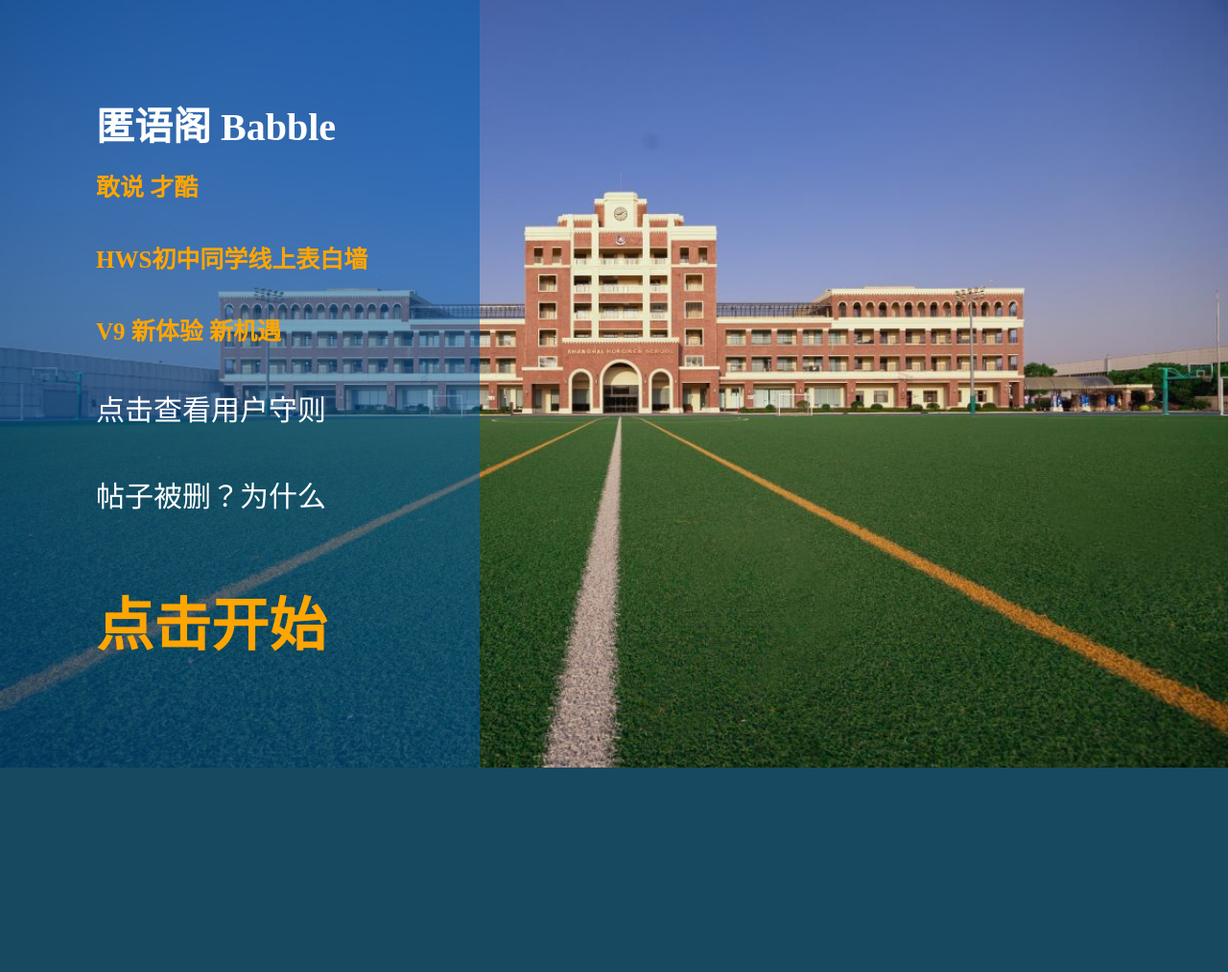
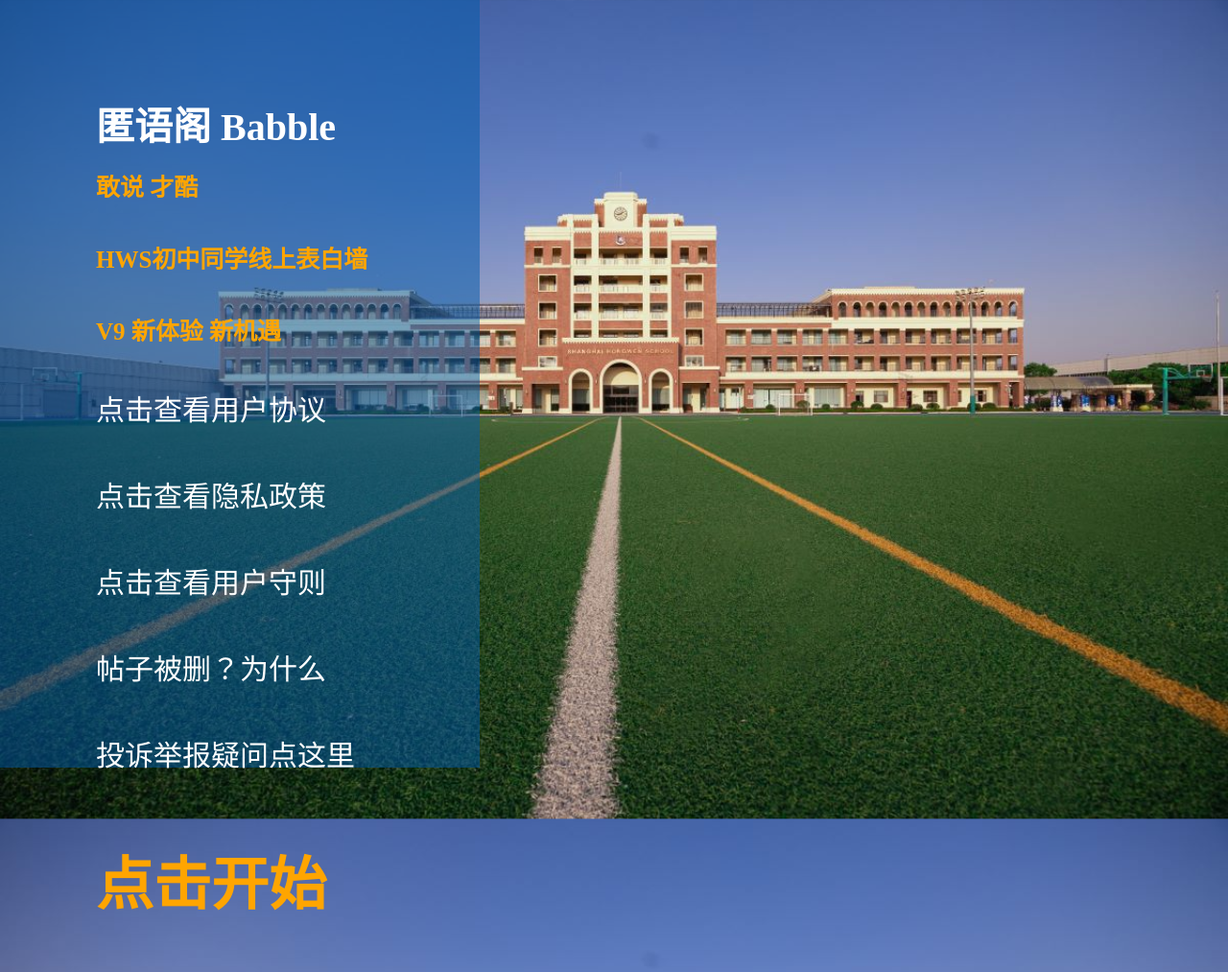
Before and after one commit to jasperinsh-afk/Babble, a Flask app: page / in a window 1280 px wide. Shown: the whole page at 96% size. Before the commit the page ends 800 px from the top, so only its background shows below. Run offline with Flask 3, Linux system fonts and the light colour scheme.

Commit message:
Update index.html

```diff
--- a/templates/index.html
+++ b/templates/index.html
@@ -13,9 +13,15 @@
 			<p>敢说 才酷</p>
 			<p>HWS初中同学线上表白墙<p>
 			<p>V9 新体验 新机遇</p>
+			<a href="https://docs.qq.com/doc/DTGtVbG9GYUFhUVpW">点击查看用户协议</a>
+			<p></p>
+			<a href="https://docs.qq.com/doc/DTEpDV0FRck5JU0dF">点击查看隐私政策</a>
+			<p></p>
 			<a href="https://docs.qq.com/doc/DTGpBT0tuS0hob3VU">点击查看用户守则</a>
 			<p></p>
 			<a href="https://docs.qq.com/doc/DTG5LV0pjbE1sWFBP">帖子被删？为什么</a>
+			<p></p>
+			<a href="https://wj.qq.com/s2/25550065/be52/">投诉举报疑问点这里</a>
 			<p></p>
 			<a href="/message" class="begin">点击开始</a>
 		</div>
```
